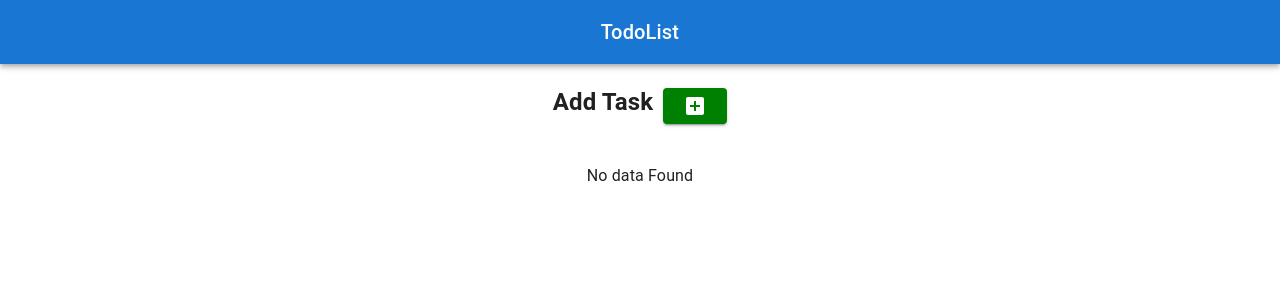
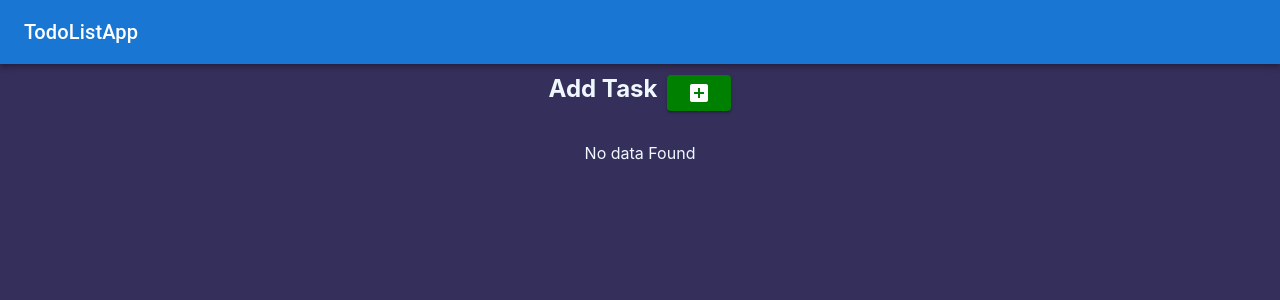
Before and after one commit to Kindaglia/TODO-LIST-REACT, a React (Create React App) app in the folder todolistappreact/: page / in a window 1280 px wide. Shown: the top 300 px of the page. Built offline with nearby package versions, Linux system fonts and the light colour scheme.

Commit message:
remove theme

```diff
--- a/todolistappreact/public/index.html
+++ b/todolistappreact/public/index.html
@@ -15,6 +15,8 @@
       user's mobile device or desktop. See https://developers.google.com/web/fundamentals/web-app-manifest/
     -->
     <link rel="manifest" href="%PUBLIC_URL%/manifest.json" />
+
+
     <!--
       Notice the use of %PUBLIC_URL% in the tags above.
       It will be replaced with the URL of the `public` folder during the build.
--- a/todolistappreact/src/App.js
+++ b/todolistappreact/src/App.js
@@ -9,19 +9,12 @@ import {
 import Home from './components/Home.js'
 import Edit from './components/Edit'
 import Add from './components/Add'
-import { ThemeProvider, createTheme } from '@mui/material/styles';
-import CssBaseline from '@mui/material/CssBaseline';
 
-const darkTheme = createTheme({
-  palette: {
-    mode: 'light',
-  },
-});
+
 
 function App() {
   return (
-    <ThemeProvider theme={darkTheme}>
-      <CssBaseline />
+
     <div className="App">
        <Header/>
        <Router>
@@ -35,7 +28,6 @@ function App() {
 
       </Router>
     </div>
-    </ThemeProvider>
   );
 }
 
--- a/todolistappreact/src/components/Header.js
+++ b/todolistappreact/src/components/Header.js
@@ -6,11 +6,11 @@ import Typography from '@mui/material/Typography';
 
 function Header() {
   return (
-    <Box sx={{ flexGrow: 1 }}>
+    <Box sx={{ flexGrow: 1 }} >
       <AppBar position="static">
         <Toolbar>
-          <Typography variant="h6" component="div" sx={{ flexGrow: 1 }}>
-            TodoList
+          <Typography variant="h6" component="div" >
+            TodoListApp
           </Typography>
 
         </Toolbar>
--- a/todolistappreact/src/components/Home.css
+++ b/todolistappreact/src/components/Home.css
@@ -15,7 +15,7 @@
 h1{
     font-size: 26px;
     margin: 15px 0px 5px 0px;
-    border-bottom:5px solid rgb(231, 230, 229);
+    border-bottom:5px solid rgba(227, 225, 223, 0.122);
 }
 
 p{
@@ -25,6 +25,7 @@ p{
 h2{
     display: inline-block;
     margin-right: 10px;
+    margin-top: 10px;
 }
 
 #add{
@@ -38,3 +39,8 @@ h2{
 #iconAdd{
     background-color: green;
 }
+
+body{
+    background-color: #352f5b;
+    color: aliceblue;
+  }
```
